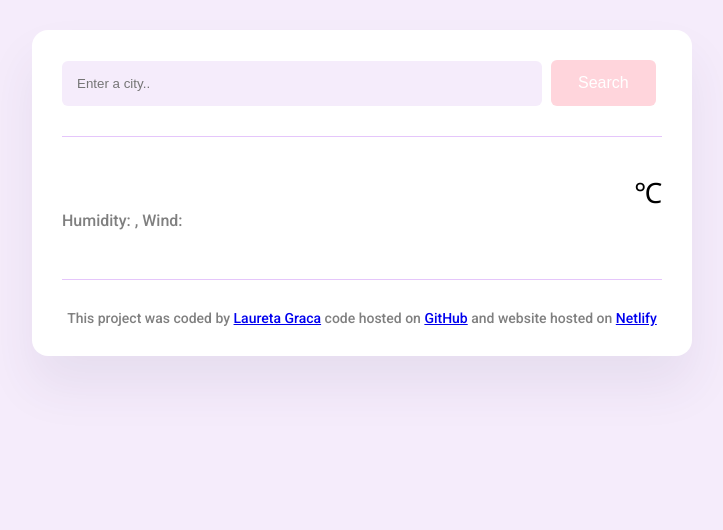
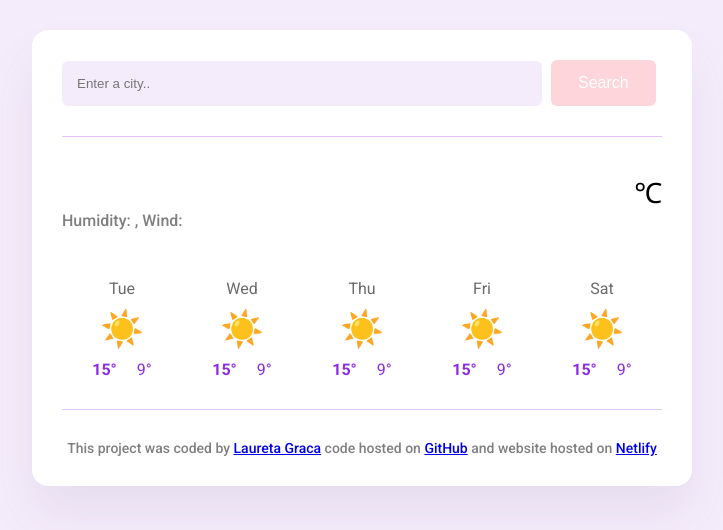
Before and after one commit to lgracaa/weather-app-shecodes-project, a plain HTML site: page index.html in a window 1280 px wide. Shown: the whole page, without its empty margins (278-1001 px from the left). Drawn offline with nearby package versions, Linux system fonts and the light colour scheme; no server answers.

Commit message:
Inject forecast HTML from JavaScript

```diff
--- a/index.html
+++ b/index.html
@@ -49,6 +49,7 @@
             <div class="weather-unit">℃</div>
           </div>
         </div>
+        <div class="weather-forecast" id="forecast"></div>
       </main>
 
       <footer>
--- a/src/index.css
+++ b/src/index.css
@@ -82,6 +82,37 @@ main {
   color: blueviolet;
 }
 
+.weather-forecast {
+  display: flex;
+  justify-content: space-around;
+  margin-top: 30px;
+}
+
+.weather-forecast-date {
+  text-align: center;
+  color: rgb(107, 107, 107);
+  font-size: 16px;
+  line-height: 20px;
+  margin-bottom: 10px;
+}
+
+.weather-forecast-icon {
+  font-size: 35px;
+  text-align: center;
+}
+
+.weather-forecast-temperatures {
+  text-align: center;
+  color: blueviolet;
+  margin-top: 10px;
+  display: flex;
+  justify-content: center;
+}
+
+.weather-forecast-temperature {
+  padding: 0 10px;
+}
+
 footer {
   border-top: 1px solid rgb(229, 198, 251);
   padding: 30px 0 0 0;
--- a/src/index.js
+++ b/src/index.js
@@ -51,7 +51,34 @@ function handleSearchSubmit(event) {
   searchCity(searchInput.value);
 }
 
+function displayForecast() {
+  let forecastElement = document.querySelector("#forecast");
+
+  let days = ["Tue", "Wed", "Thu", "Fri", "Sat"];
+
+  let forecastHTML = "";
+
+  days.forEach(function (day) {
+    forecastHTML =
+      forecastHTML +
+      `
+      <div class="weather-forecast-day">
+        <div class="weather-forecast-date">${day}</div>
+        <div class="weather-forecast-icon">☀️</div>
+        <div class="weather-forecast-temperatures">
+          <div class="weather-forecast-temperature">
+            <strong>15°</strong>
+          </div>
+          <div class="weather-forecast-temperature">9°</div>
+        </div>
+      </div>`;
+  });
+
+  forecastElement.innerHTML = forecastHTML;
+}
+
 let searchFormElement = document.querySelector("#search-city-form");
 searchFormElement.addEventListener("submit", handleSearchSubmit);
 
 searchCity("London");
+displayForecast();
```
